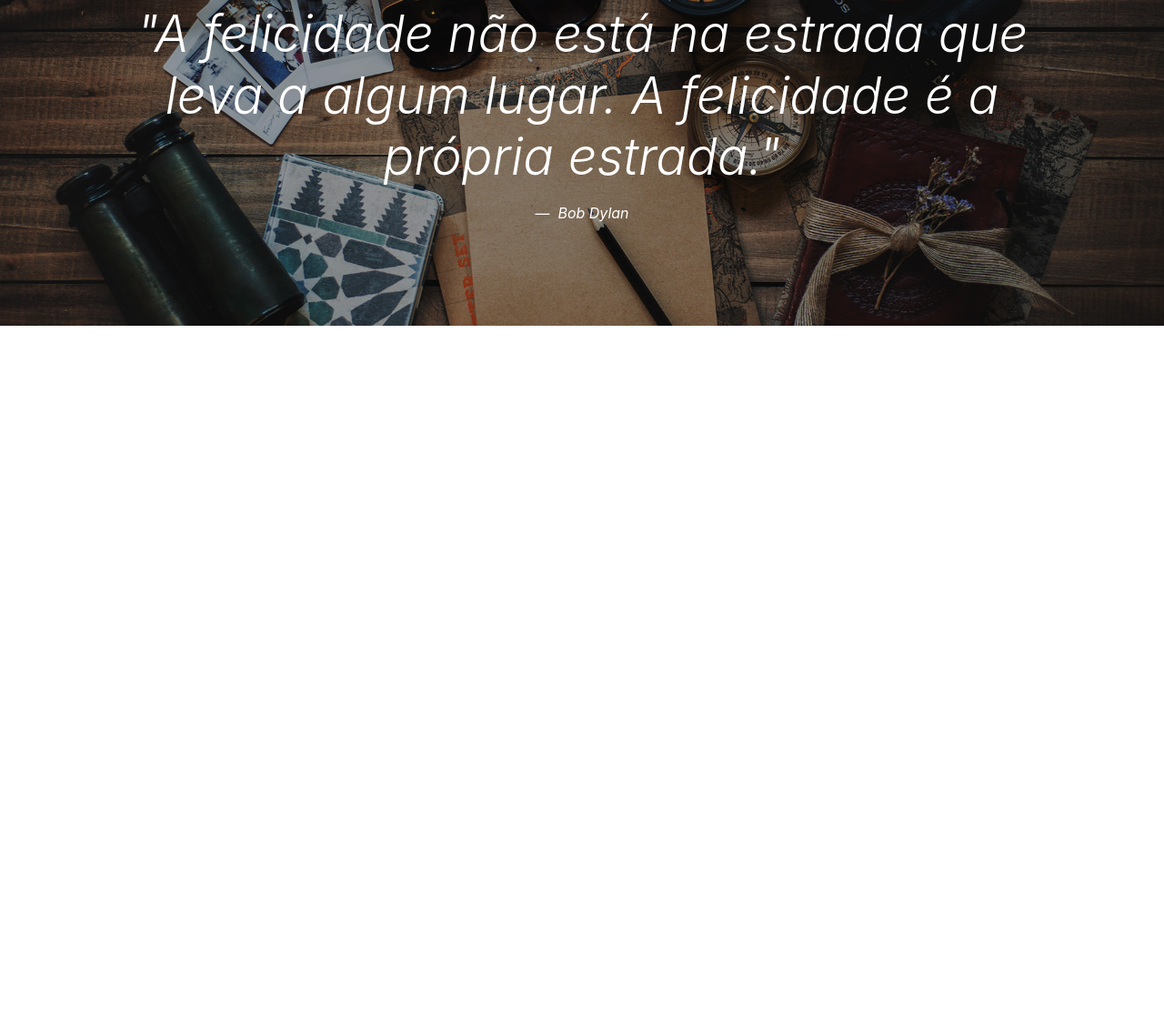
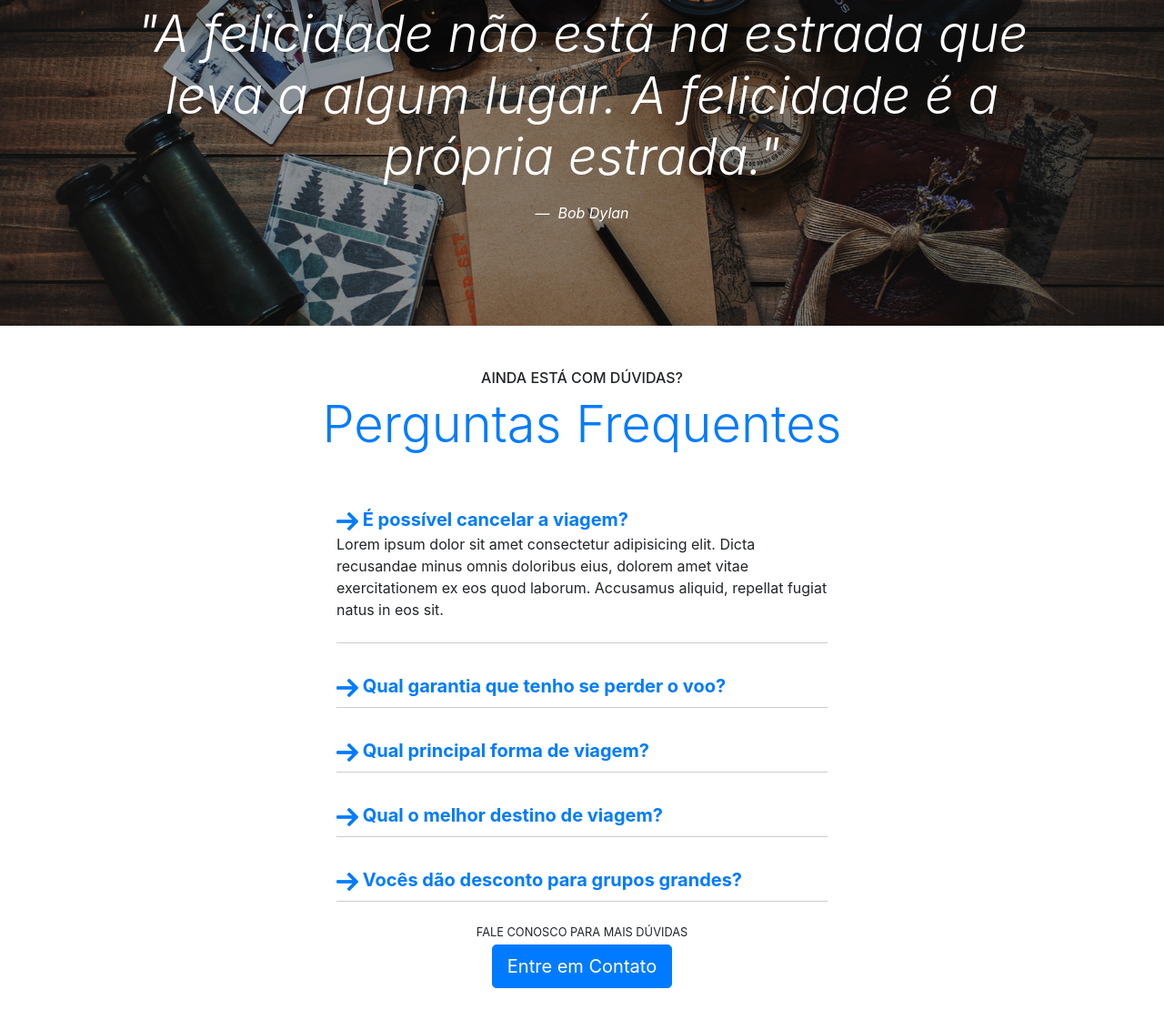
Before and after one commit to Carolbrandes/Caravan, a plain HTML site: page index.html in a window 1280 px wide. Shown: the part 1482-2592 px from the top of the page at 91% size. Before the commit the page ends 1840 px from the top, so only its background shows below. Drawn offline with nearby package versions, Linux system fonts and the light colour scheme.

Commit message:
secao 4 - pergunta frequentes

```diff
--- a/css/style.css
+++ b/css/style.css
@@ -12,13 +12,17 @@
     background-size: cover;
 }
 
+.pergunta{
+    border-bottom: 1px solid #cccccc;
+}
+
 @media (max-width: 767px){
     #home-quote  .display-4{
         font-size: 2.5rem;
     }
 
     body{
-padding-top: 0;
+        padding-top: 0;
     }
 
     .fixed-top{
--- a/index.html
+++ b/index.html
@@ -191,6 +191,7 @@
   </section>
   <!-- fim secao 2 -->
 
+  <!-- inicio secao 3 -->
   <section id="home-quote" class="p-md-5">
     <blockquote class="blockquote text-center text-white p-md-5 p-3">
       <p class="display-4">
@@ -203,6 +204,92 @@
       </footer>
     </blockquote>
   </section>
+  <!-- fim secao 3 -->
+
+  <!-- inicio secao 4 -->
+  <section class="container">
+    <div class="my-5 text-center">
+      <span class="h6 text-uppercase d-block">Ainda está com dúvidas?</span>
+      <h2 class="display-4 text-primary">Perguntas Frequentes</h2>
+    </div>
+
+    <div class="row justify-content-center">
+      <div class="col-6" id="perguntas-frequentes" data-children=".pergunta">
+        <!-- inicio pergunta1 -->
+        <div class="pergunta py-2">
+          <a class="lead perguntas font-weight-bold" data-toggle="collapse" href="#pergunta1" aria-expanded="true"
+            aria-controls="pergunta1">
+            <span class="align-top"><img src="./img/icones/seta.png" alt="#"></span>
+            É possível cancelar a viagem?</a>
+          <div id="pergunta1" data-parent="#perguntas-frequentes" class="collapse show" role="tabpanel">
+            <p>Lorem ipsum dolor sit amet consectetur adipisicing elit. Dicta recusandae minus omnis doloribus eius,
+              dolorem amet vitae exercitationem ex eos quod laborum. Accusamus aliquid, repellat fugiat natus in eos
+              sit.</p>
+          </div>
+        </div> <!-- fim pergunta1 -->
+
+        <!-- inicio pergunta2 -->
+        <div class="pergunta py-2 mt-4">
+          <a class="lead perguntas font-weight-bold" data-toggle="collapse" href="#pergunta2" aria-expanded="true"
+            aria-controls="pergunta2">
+            <span class="align-top"><img src="./img/icones/seta.png" alt="#"></span>
+            Qual garantia que tenho se perder o voo?</a>
+          <div id="pergunta2" data-parent="#perguntas-frequentes" class="collapse" role="tabpanel">
+            <p>Lorem ipsum dolor sit amet consectetur adipisicing elit. Dicta recusandae minus omnis doloribus eius,
+              dolorem amet vitae exercitationem ex eos quod laborum. Accusamus aliquid, repellat fugiat natus in eos
+              sit.</p>
+          </div>
+        </div> <!-- fim pergunta2 -->
+
+        <!-- inicio pergunta3 -->
+        <div class="pergunta py-2 mt-4">
+          <a class="lead perguntas font-weight-bold" data-toggle="collapse" href="#pergunta3" aria-expanded="true"
+            aria-controls="pergunta3">
+            <span class="align-top"><img src="./img/icones/seta.png" alt="#"></span>
+            Qual principal forma de viagem?</a>
+          <div id="pergunta3" data-parent="#perguntas-frequentes" class="collapse" role="tabpanel">
+            <p>Lorem ipsum dolor sit amet consectetur adipisicing elit. Dicta recusandae minus omnis doloribus eius,
+              dolorem amet vitae exercitationem ex eos quod laborum. Accusamus aliquid, repellat fugiat natus in eos
+              sit.</p>
+          </div>
+        </div> <!-- fim pergunta3 -->
+
+        <!-- inicio pergunta4 -->
+        <div class="pergunta py-2 mt-4">
+          <a class="lead perguntas font-weight-bold" data-toggle="collapse" href="#pergunta4" aria-expanded="true"
+            aria-controls="pergunta4">
+            <span class="align-top"><img src="./img/icones/seta.png" alt="#"></span>
+            Qual o melhor destino de viagem?</a>
+          <div id="pergunta4" data-parent="#perguntas-frequentes" class="collapse" role="tabpanel">
+            <p>Lorem ipsum dolor sit amet consectetur adipisicing elit. Dicta recusandae minus omnis doloribus eius,
+              dolorem amet vitae exercitationem ex eos quod laborum. Accusamus aliquid, repellat fugiat natus in eos
+              sit.</p>
+          </div>
+        </div> <!-- fim pergunta4 -->
+
+        <!-- inicio pergunta5 -->
+        <div class="pergunta py-2 mt-4">
+          <a class="lead perguntas font-weight-bold" data-toggle="collapse" data-parent="#perguntas-frequentes"
+            href="#pergunta5" aria-expanded="true" aria-controls="pergunta5">
+            <span class="align-top"><img src="./img/icones/seta.png" alt="#"></span>
+            Vocês dão desconto para grupos grandes?</a>
+          <div id="pergunta5" data-parent="#perguntas-frequentes" class="collapse" role="tabpanel">
+            <p>Lorem ipsum dolor sit amet consectetur adipisicing elit. Dicta recusandae minus omnis doloribus eius,
+              dolorem amet vitae exercitationem ex eos quod laborum. Accusamus aliquid, repellat fugiat natus in eos
+              sit.</p>
+          </div>
+        </div> <!-- fim pergunta5 -->
+      </div>
+    </div>
+
+    <div class="text-center my-4">
+      <p class="small text-uppercase m-1">Fale conosco para mais dúvidas</p>
+      <a href="contato.html" class="btn btn-primary btn-lg">Entre em Contato</a>
+    </div>
+  </section>
+  <!-- fim secao 4 -->
+
+
 
   <!-- <script src="./js/jquery.js"></script>
     <script src="./js/popper.js"></script>
```
Also changed, not shown: img/icones/seta.png (added).
